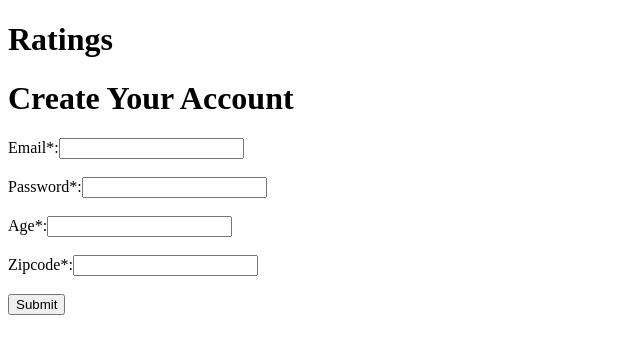
After one commit to nalkoni/Ratings_Excercise, a Flask app: page /create_account in a window 1280 px wide. The commit adds this page. Shown: the top 354 px of the page, without its empty margins (0-640 px from the left). Run offline with Flask 2, Linux system fonts and the light colour scheme.

```diff
--- a/model.py
+++ b/model.py
@@ -22,6 +22,7 @@ class User(db.Model):
     password = db.Column(db.String(64), nullable=True)
     age = db.Column(db.Integer, nullable=True)
     zipcode = db.Column(db.String(15), nullable=True)
+
 
     def __repr__(self):
         """Provides user information."""
--- a/seed.py
+++ b/seed.py
@@ -75,7 +75,7 @@ def load_ratings():
 
     for row in open("seed_data/u.data"):
         row = row.rstrip()
-        movie_id, user_id, score = row.split("\t")[:3]
+        user_id, movie_id, score = row.split("\t")[:3]
 
         rating = Rating(movie_id=movie_id,
                         user_id=user_id,
--- a/server.py
+++ b/server.py
@@ -27,18 +27,30 @@ def index():
     return render_template("homepage.html")
 
 
+@app.route("/movies")
+def movies_list():
+    """Show list of movies"""
+
+    movies = Movie.query.all()
+    return render_template("movies.html",
+                            movies=movies)
+
+
 @app.route("/users")
 def user_list():
     """Show list of Users"""
 
+    users = User.query.all()
+    return render_template("user_list.html",
+                            users=users)
 
-    return render_template("user_list.html")
 
 @app.route("/login_form")
 def login():
     """Show login page"""
 
     return render_template("login_form.html")
+
 
 @app.route("/login_form", methods=["POST"])
 def check_user_email():
@@ -47,18 +59,61 @@ def check_user_email():
     user_email = request.form.get("email")
     user_password = request.form.get("password")
     user_found = User.query.filter_by(email=user_email).first()
-    password_found = User.query.filter_by(password=user_password).first()
+
 
     if user_found is None:
         flash("no email found")
         return redirect("/login_form")
-    elif password_found != user_password:
+
+    if user_found.password != user_password:
         flash("Incorrect password entered")
         return redirect("/login_form")
-    else:
-        session["current_user"] = user_email
-        flash("Logged In")
-        return redirect("/")
+
+
+    session["current_user"] = user_found.user_id
+    flash("Logged In")
+    return redirect("/")
+
+
+@app.route("/create_account")
+def add_user():
+    """user account creation"""
+
+    return render_template("create_account.html")
+
+
+@app.route("/create_account", methods=["POST"])
+def add_user_db():
+    """adding new user to db"""
+
+    user_email = request.form.get("email")
+    user_password = request.form.get("password")
+    user_age = request.form.get("age")
+    user_zipcode = request.form.get("zipcode")
+
+    user = User(email=user_email, password=user_password, age=user_age, zipcode=user_zipcode)
+    db.session.add(user)
+    db.session.commit()
+
+    return redirect("/user_details.html")
+
+@app.route("/user_details", methods=["POST"])
+def returning_user_info():
+    user = session['current_user']
+    user = User.query.filter_by(user_id=user_id).first()
+    user_ratings_list = user.ratings
+
+    return render_template("user_details.html",
+                            user)
+
+
+@app.route("/logout")
+def log_out():
+    """logging user out"""
+
+    session.clear()
+
+    return render_template("logout.html")
 
 
 
--- /dev/null
+++ b/templates/create_account.html
@@ -0,0 +1,17 @@
+{% extends 'base.html' %}
+{% block content %}
+
+<h1>Create Your Account</h1>
+
+<form class="account" action='/create_account' method="POST">
+    <label>Email*:<input id="user_email" type="text" name="email" maxlength="64"></input></label><br><br>
+    <label>Password*:<input id="user_password" type="text" name="password" maxlength="64"></input></label><br><br>
+    <label>Age*:<input id="user_age" type="text" name="age"></input></label><br><br>
+    <label>Zipcode*:<input id="user_zipcode" type="text" name="zipcode" maxlength="15"></input></label><br><br>
+    <label><input id="btn_create" type="submit"></input><label>
+</form>
+
+
+
+
+{% endblock %}
--- a/templates/homepage.html
+++ b/templates/homepage.html
@@ -12,4 +12,8 @@
 <h2>Login</h2>
 <p><a href="/login_form">Go to your account</a></p>
 
+<h2><a href="/logout">Logout</a></h2>
+
+<h2><a href="/create_account">test</a></h2>
+
 {% endblock %}
--- a/templates/login_form.html
+++ b/templates/login_form.html
@@ -10,7 +10,7 @@
     <label><input id="btn_submit" type="submit"></input><label>
 </form>
 <br><br>
-     <a href="/templates/adduser.html">Create Account</a>
+     <a href="/create_account">Create Account</a>
 
 
 
```
Also changed, not shown: templates/logout.html (added, +9 -0 lines), templates/movies.html (added, +15 -0 lines), templates/user_details.html (added, +22 -0 lines).
